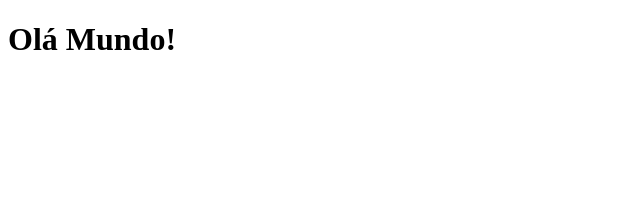
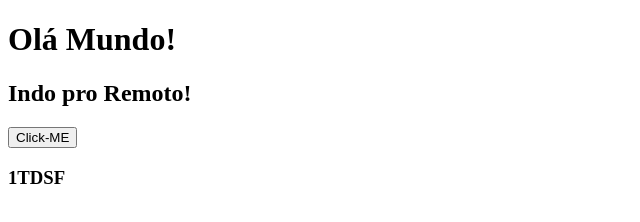
Before and after one commit to alecarlosjesus/exemplo5, a plain HTML site: page index.html in a window 1280 px wide. Shown: the whole page, without its empty margins (0-640 px from the left). Drawn offline with Linux system fonts and the light colour scheme.

Commit message:
Voltando o reset hard!

```diff
--- a/index.html
+++ b/index.html
@@ -8,5 +8,13 @@
 	</head>
 	<body>
 		<h1>Olá Mundo!</h1>
+		<h2>Indo pro Remoto!</h2>
+		<button onclick="firstCommit()">Click-ME</button>
+		<h3>1TDSF</h3>
+		<script>
+			function firstCommit(){
+				alert("Hello World!");
+			}
+		</script>
 	</body>
 </html>
```
